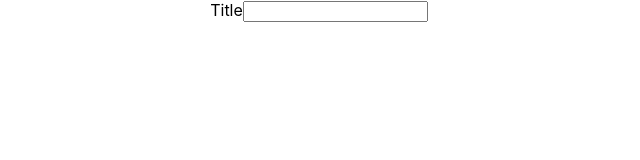
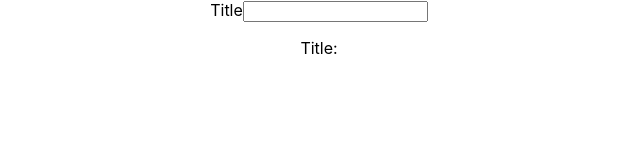
Before and after one commit to Konrad-Jalowy/reactlearnhelpers, a React (Create React App) app in the folder text-to-file-app/: page / in a window 1280 px wide. Shown: the top 160 px of the page, without its empty margins (321-961 px from the left). Built offline with nearby package versions, Linux system fonts and the light colour scheme.

Commit message:
were getting somewhere

```diff
--- a/text-to-file-app/src/App.js
+++ b/text-to-file-app/src/App.js
@@ -3,14 +3,16 @@ import './App.css';
 
 function App() {
   const [words, setWords] = useState([]);
+  const [title, setTitle] = useState("");
 
   function onTitleChange(e){
-    console.log("triggered");
+    setTitle(e.target.value);
   }
   return (
     <div className="App">
       <label htmlFor="title">Title</label>
-      <input type="text" name="title" id="title" onChange={onTitleChange} />
+      <input type="text" name="title" id="title" onChange={onTitleChange} value={title} />
+      <p>Title: {title}</p>
     </div>
   );
 }
```
